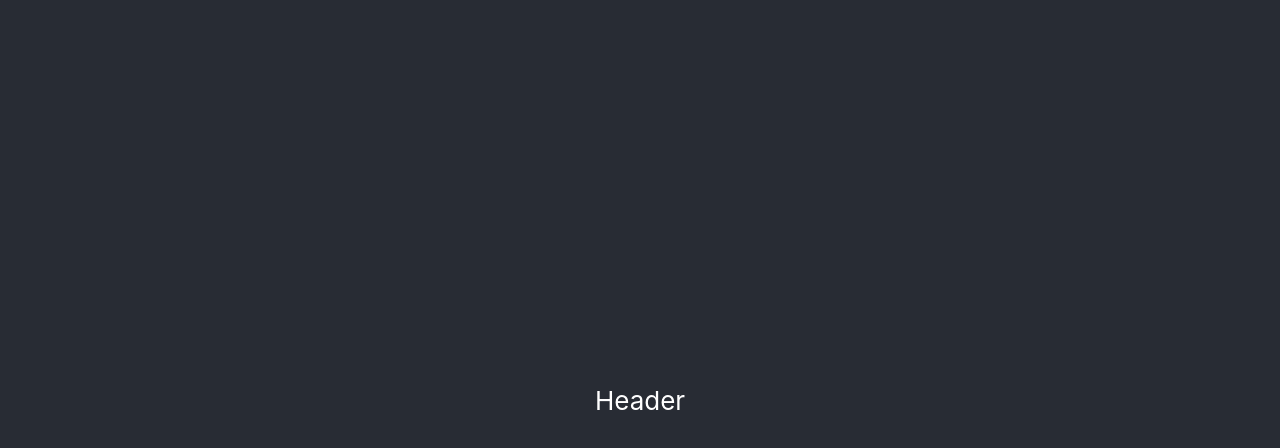
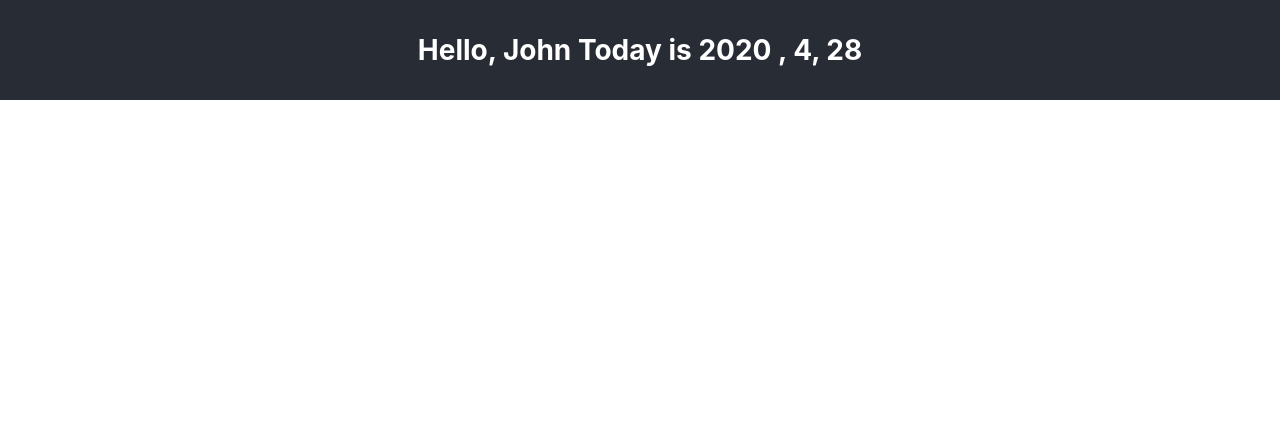
Before and after one commit to nazarun/workspace, a React (Create React App) app in the folder workspace/: page / in a window 1280 px wide. Shown: the top 448 px of the page. Built offline with nearby package versions, Linux system fonts and the light colour scheme.

Commit message:
header component

```diff
--- a/workspace/src/App.css
+++ b/workspace/src/App.css
@@ -15,12 +15,11 @@
 
 .App-header {
   background-color: #282c34;
-  min-height: 100vh;
+  height: 100px;
   display: flex;
-  flex-direction: column;
   align-items: center;
   justify-content: center;
-  font-size: calc(10px + 2vmin);
+  font-size: 14px;
   color: white;
 }
 
--- a/workspace/src/App.tsx
+++ b/workspace/src/App.tsx
@@ -6,7 +6,9 @@ import './App.css';
 function App() {
   return (
     <div className="App">
-      <Header />
+      <Header
+        name='John'
+      />
         <div className='mainContent'>
 
         </div>
--- a/workspace/src/components/Header.tsx
+++ b/workspace/src/components/Header.tsx
@@ -1,13 +1,26 @@
 import React from 'react';
-import logo from './logo.svg';
 import '../App.css';
 
-function Header() {
-    return (
-        <header className="App-header">
-            Header
-        </header>
-    );
+interface HeaderProps {
+    name?: string;
 }
 
+const getDate = () => {
+    let dateObj = new Date()
+    let year = dateObj.getFullYear()
+    let month = dateObj.getMonth()
+    let day = dateObj.getDate()
+    return `${year} , ${month}, ${day}`
+}
+
+const Header: React.FC<HeaderProps> = (props: HeaderProps) => (
+    <div className='App-header'>
+        <h1>Hello, {props.name} Today is {getDate()}</h1>
+    </div>
+);
+
+Header.defaultProps = {
+    name: 'User',
+};
+
 export default Header;
```
